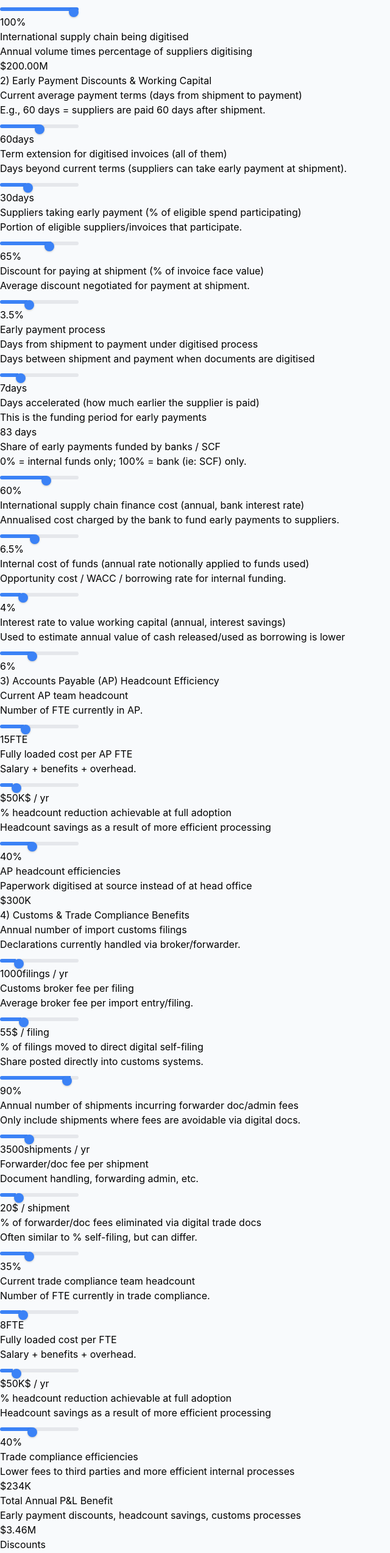
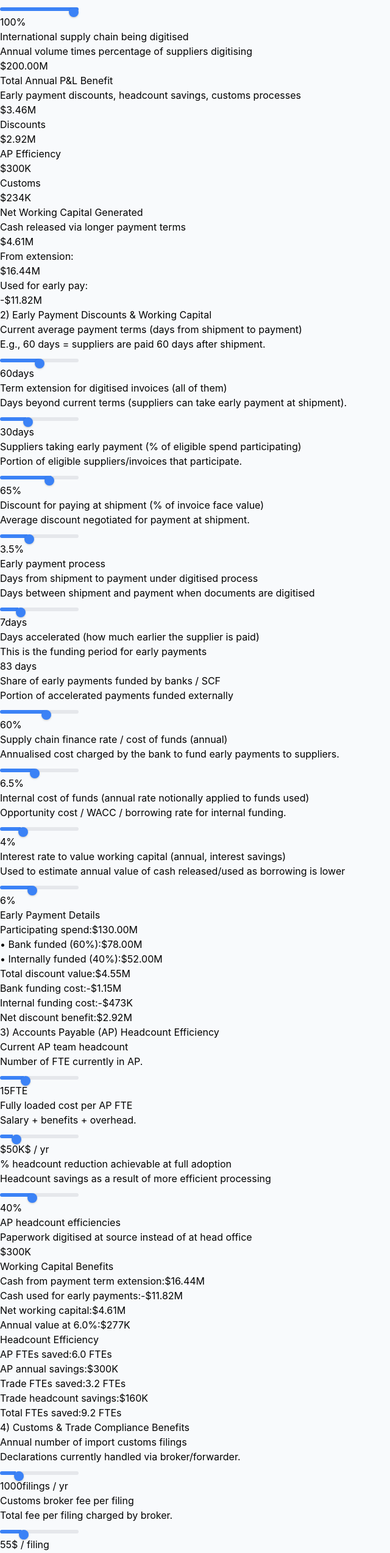
Before and after one commit to tim-1965/newdigitaltradeapp, a React (Vite) app: page / in a window 1280 px wide. Shown: the part 240-2786 px from the top of the page at 61% size, without its empty margins (0-640 px from the left). Built offline with nearby package versions, Linux system fonts and the light colour scheme.

Commit message:
Add files via upload

```diff
--- a/src/TradeSimulator.jsx
+++ b/src/TradeSimulator.jsx
@@ -317,10 +317,9 @@ export default function TradeSimulator() {
       {/* Main Content */}
       <div className="max-w-[1800px] mx-auto px-6 py-6">
         {activeView === 'inputs' ? (
-          <div className="grid lg:grid-cols-2 gap-6">
-            {/* Left Panel - Inputs */}
-            <div className="space-y-6">
-              <div className="bg-white rounded-lg shadow-md p-6">
+        <div className="grid grid-cols-1 lg:grid-cols-2 lg:grid-rows-[auto_auto_auto_auto] gap-6 items-start">
+            {/* 1) Company & Trade Volume */}
+            <div className="bg-white rounded-lg shadow-md p-6 lg:row-start-1 lg:col-start-1">
               <h2 className="text-xl font-bold text-gray-900 mb-4 pb-3 border-b border-gray-200">
                 <span className="text-blue-600">1)</span> Company & Trade Volume
               </h2>
@@ -351,7 +350,53 @@ export default function TradeSimulator() {
               </div>
             </div>
 
-              <div className="bg-white rounded-lg shadow-md p-6">
+            {/* Summary card aligned with top of panel */}
+              <div className="bg-gradient-to-br from-indigo-600 via-purple-600 to-blue-600 rounded-lg shadow-xl p-6 text-white lg:row-start-1 lg:col-start-2">
+              <div className="grid md:grid-cols-2 gap-6">
+                {/* P&L Section */}
+                <div>
+                  <h3 className="text-lg font-bold mb-1">Total Annual P&L Benefit</h3>
+                  <p className="text-indigo-100 text-xs mb-3">Early payment discounts, headcount savings, customs processes</p>
+                  <div className="text-4xl font-bold mb-4">{formatCurrency(totalPLBenefit)}</div>
+
+                  <div className="grid grid-cols-3 gap-2 text-xs">
+                    <div>
+                      <div className="text-indigo-200 mb-1">Discounts</div>
+                      <div className="text-sm font-bold">{formatCurrency(netDiscountBenefit)}</div>
+                    </div>
+                    <div>
+                      <div className="text-indigo-200 mb-1">AP Efficiency</div>
+                      <div className="text-sm font-bold">{formatCurrency(apSavings)}</div>
+                    </div>
+                    <div>
+                      <div className="text-indigo-200 mb-1">Customs</div>
+                      <div className="text-sm font-bold">{formatCurrency(totalCustomsSavings)}</div>
+                    </div>
+                  </div>
+                </div>
+
+              {/* Working Capital Section */}
+                <div className="border-l border-white/30 pl-6">
+                  <h3 className="text-lg font-bold mb-1">Net Working Capital Generated</h3>
+                  <p className="text-blue-100 text-xs mb-3">Cash released via longer payment terms</p>
+                  <div className="text-4xl font-bold mb-4">{formatCurrency(netWorkingCapital)}</div>
+
+                  <div className="grid grid-cols-2 gap-2 text-xs">
+                    <div>
+                      <div className="text-blue-200 mb-1">From extension:</div>
+                      <div className="text-sm font-bold">{formatCurrency(wcFromExtension)}</div>
+                    </div>
+                    <div>
+                      <div className="text-blue-200 mb-1">Used for early pay:</div>
+                      <div className="text-sm font-bold">-{formatCurrency(wcUsedForEarlyPay)}</div>
+                    </div>
+                   </div>
+                  </div>
+                </div>
+              </div>
+
+ {/* 2) Early Payment Discounts & Working Capital */}
+            <div className="bg-white rounded-lg shadow-md p-6 lg:row-start-2 lg:col-start-1">
               <h2 className="text-xl font-bold text-gray-900 mb-4 pb-3 border-b border-gray-200">
                 <span className="text-blue-600">2)</span> Early Payment Discounts & Working Capital
               </h2>
@@ -422,10 +467,10 @@ export default function TradeSimulator() {
                   max={100}
                   step={1}
                   unit="%"
-                    note="0% = internal funds only; 100% = bank (ie: SCF) only."
+                  note="Portion of accelerated payments funded externally"
                 />
                 <SliderField
-                    label="International supply chain finance cost (annual, bank interest rate)"
+                  label="Supply chain finance rate / cost of funds (annual)"
                   value={scfRate}
                   onChange={setScfRate}
                   min={0}
@@ -456,8 +501,43 @@ export default function TradeSimulator() {
                 />
               </div>
             </div>
+           {/* Early Payment Details follow under box 2 */}
+            <div className="bg-white rounded-lg shadow-md p-6 lg:row-start-2 lg:col-start-2 lg:mt-24">
+              <h3 className="text-lg font-semibold text-gray-900 mb-4">Early Payment Details</h3>
+              <div className="space-y-3 text-sm">
+                <div className="flex justify-between">
+                  <span className="text-gray-600">Participating spend:</span>
+                  <span className="font-semibold">{formatCurrency(participatingSpend)}</span>
+                </div>
+                <div className="flex justify-between pl-4">
+                  <span className="text-gray-600">• Bank funded ({formatNumber(bankFundedPct, 0)}%):</span>
+                  <span className="font-semibold text-blue-700">{formatCurrency(bankFundedAmount)}</span>
+                </div>
+                <div className="flex justify-between pl-4">
+                  <span className="text-gray-600">• Internally funded ({formatNumber(100 - bankFundedPct, 0)}%):</span>
+                  <span className="font-semibold text-blue-700">{formatCurrency(internalFundedAmount)}</span>
+                </div>
+                <div className="flex justify-between pt-2 border-t">
+                  <span className="text-gray-600">Total discount value:</span>
+                  <span className="font-semibold text-green-700">{formatCurrency(discountValue)}</span>
+                </div>
+                <div className="flex justify-between">
+                  <span className="text-gray-600">Bank funding cost:</span>
+                  <span className="font-semibold text-red-700">-{formatCurrency(bankFundingCost)}</span>
+                </div>
+                <div className="flex justify-between">
+                  <span className="text-gray-600">Internal funding cost:</span>
+                  <span className="font-semibold text-red-700">-{formatCurrency(internalFundingCost)}</span>
+                </div>
+                <div className="flex justify-between pt-2 border-t font-bold">
+                  <span className="text-gray-900">Net discount benefit:</span>
+                  <span className="text-green-700">{formatCurrency(netDiscountBenefit)}</span>
+                </div>
+              </div>
+            </div>
 
-              <div className="bg-white rounded-lg shadow-md p-6">
+            {/* 3) Accounts Payable (AP) Headcount Efficiency */}
+            <div className="bg-white rounded-lg shadow-md p-6 lg:row-start-3 lg:col-start-1">
               <h2 className="text-xl font-bold text-gray-900 mb-4 pb-3 border-b border-gray-200">
                 <span className="text-blue-600">3)</span> Accounts Payable (AP) Headcount Efficiency
               </h2>
@@ -501,7 +581,56 @@ export default function TradeSimulator() {
               </div>
              </div>
 
+               {/* Working Capital Benefits - Aligns with Box 2 (Early Payment section) */}
                <div className="bg-white rounded-lg shadow-md p-6">
+                <h3 className="text-lg font-semibold text-gray-900 mb-4">Working Capital Benefits</h3>
+                <div className="space-y-3 text-sm">
+                  <div className="flex justify-between">
+                    <span className="text-gray-600">Cash from payment term extension:</span>
+                    <span className="font-semibold text-green-700">{formatCurrency(wcFromExtension)}</span>
+                  </div>
+                  <div className="flex justify-between">
+                    <span className="text-gray-600">Cash used for early payments:</span>
+                    <span className="font-semibold text-red-700">-{formatCurrency(wcUsedForEarlyPay)}</span>
+                  </div>
+                  <div className="flex justify-between pt-2 border-t font-bold">
+                    <span className="text-gray-900">Net working capital:</span>
+                    <span className="text-green-700">{formatCurrency(netWorkingCapital)}</span>
+                  </div>
+                  <div className="flex justify-between pt-2 border-t">
+                    <span className="text-gray-600">Annual value at {formatNumber(wcInterestRate, 1)}%:</span>
+                    <span className="font-semibold text-blue-700">{formatCurrency(wcAnnualValue)}</span>
+                  </div>
+                </div>
+              </div>
+            {/* Headcount Efficiency aligned with box 3 */}
+            <div className="bg-white rounded-lg shadow-md p-6 lg:row-start-3 lg:col-start-2 lg:mt-12">
+              <h3 className="text-lg font-semibold text-gray-900 mb-4">Headcount Efficiency</h3>
+              <div className="space-y-3 text-sm">
+                <div className="flex justify-between">
+                  <span className="text-gray-600">AP FTEs saved:</span>
+                  <span className="font-semibold text-purple-700">{formatNumber(apFteSaved, 1)} FTEs</span>
+                </div>
+                <div className="flex justify-between">
+                  <span className="text-gray-600">AP annual savings:</span>
+                  <span className="font-semibold text-green-700">{formatCurrency(apSavings)}</span>
+                </div>
+                <div className="flex justify-between pt-2 border-t">
+                  <span className="text-gray-600">Trade FTEs saved:</span>
+                  <span className="font-semibold text-purple-700">{formatNumber(tradeFteSaved, 1)} FTEs</span>
+                </div>
+                <div className="flex justify-between">
+                  <span className="text-gray-600">Trade headcount savings:</span>
+                  <span className="font-semibold text-green-700">{formatCurrency(tradeHeadcountSavings)}</span>
+                </div>
+                <div className="flex justify-between pt-2 border-t font-bold">
+                  <span className="text-gray-900">Total FTEs saved:</span>
+                  <span className="text-purple-700">{formatNumber(apFteSaved + tradeFteSaved, 1)} FTEs</span>
+                </div>
+              </div>
+            </div>
+{/* 4) Customs & Trade Compliance Benefits */}
+            <div className="bg-white rounded-lg shadow-md p-6 lg:row-start-4 lg:col-start-1">
               <h2 className="text-xl font-bold text-gray-900 mb-4 pb-3 border-b border-gray-200">
                 <span className="text-blue-600">4)</span> Customs & Trade Compliance Benefits
               </h2>
@@ -522,9 +651,9 @@ export default function TradeSimulator() {
                   onChange={setBrokerFeePerFiling}
                   min={0}
                   max={200}
-                    step={5}
+                  step={1}
                   unit="$ / filing"
-                    note="Average broker fee per import entry/filing."
+                  note="Total fee per filing charged by broker."
                 />
                 <SliderField
                   label="% of filings moved to direct digital self-filing"
@@ -604,142 +733,8 @@ export default function TradeSimulator() {
                 />
               </div>
             </div>
-            </div>
-
-            {/* Right Panel - Results */}
-            <div className="space-y-6">
-              {/* Combined P&L and Working Capital Card */}
-              <div className="bg-gradient-to-br from-indigo-600 via-purple-600 to-blue-600 rounded-lg shadow-xl p-6 text-white">
-                <div className="grid md:grid-cols-2 gap-6">
-                  {/* P&L Section */}
-                  <div>
-                    <h3 className="text-lg font-bold mb-1">Total Annual P&L Benefit</h3>
-                    <p className="text-indigo-100 text-xs mb-3">Early payment discounts, headcount savings, customs processes</p>
-                    <div className="text-4xl font-bold mb-4">{formatCurrency(totalPLBenefit)}</div>
-
-                    <div className="grid grid-cols-3 gap-2 text-xs">
-                      <div>
-                        <div className="text-indigo-200 mb-1">Discounts</div>
-                        <div className="text-sm font-bold">{formatCurrency(netDiscountBenefit)}</div>
-                      </div>
-                      <div>
-                        <div className="text-indigo-200 mb-1">AP Efficiency</div>
-                        <div className="text-sm font-bold">{formatCurrency(apSavings)}</div>
-                      </div>
-                      <div>
-                        <div className="text-indigo-200 mb-1">Customs</div>
-                        <div className="text-sm font-bold">{formatCurrency(totalCustomsSavings)}</div>
-                      </div>
-                    </div>
-                  </div>
-
-                  {/* Working Capital Section */}
-                  <div className="border-l border-white/30 pl-6">
-                    <h3 className="text-lg font-bold mb-1">Net Working Capital Generated</h3>
-                    <p className="text-blue-100 text-xs mb-3">Cash released via longer payment terms</p>
-                    <div className="text-4xl font-bold mb-4">{formatCurrency(netWorkingCapital)}</div>
-
-                    <div className="grid grid-cols-2 gap-2 text-xs">
-                      <div>
-                        <div className="text-blue-200 mb-1">From extension:</div>
-                        <div className="text-sm font-bold">{formatCurrency(wcFromExtension)}</div>
-                      </div>
-                      <div>
-                        <div className="text-blue-200 mb-1">Used for early pay:</div>
-                        <div className="text-sm font-bold">-{formatCurrency(wcUsedForEarlyPay)}</div>
-                      </div>
-                    </div>
-                  </div>
-                </div>
-              </div>
-
-               {/* Working Capital Benefits - Aligns with Box 2 (Early Payment section) */}
-               <div className="bg-white rounded-lg shadow-md p-6">
-                <h3 className="text-lg font-semibold text-gray-900 mb-4">Working Capital Benefits</h3>
-                <div className="space-y-3 text-sm">
-                  <div className="flex justify-between">
-                    <span className="text-gray-600">Cash from payment term extension:</span>
-                    <span className="font-semibold text-green-700">{formatCurrency(wcFromExtension)}</span>
-                  </div>
-                  <div className="flex justify-between">
-                    <span className="text-gray-600">Cash used for early payments:</span>
-                    <span className="font-semibold text-red-700">-{formatCurrency(wcUsedForEarlyPay)}</span>
-                  </div>
-                  <div className="flex justify-between pt-2 border-t font-bold">
-                    <span className="text-gray-900">Net working capital:</span>
-                    <span className="text-green-700">{formatCurrency(netWorkingCapital)}</span>
-                  </div>
-                  <div className="flex justify-between pt-2 border-t">
-                    <span className="text-gray-600">Annual value at {formatNumber(wcInterestRate, 1)}%:</span>
-                    <span className="font-semibold text-blue-700">{formatCurrency(wcAnnualValue)}</span>
-                  </div>
-                </div>
-              </div>
-
-              {/* Early Payment Details - Below Working Capital Benefits */}
-                <div className="bg-white rounded-lg shadow-md p-6">
-                <h3 className="text-lg font-semibold text-gray-900 mb-4">Early Payment Details</h3>
-                <div className="space-y-3 text-sm">
-                  <div className="flex justify-between">
-                    <span className="text-gray-600">Participating spend:</span>
-                    <span className="font-semibold">{formatCurrency(participatingSpend)}</span>
-                  </div>
-                  <div className="flex justify-between pl-4">
-                    <span className="text-gray-600">• Bank funded ({formatNumber(bankFundedPct, 0)}%):</span>
-                    <span className="font-semibold text-blue-700">{formatCurrency(bankFundedAmount)}</span>
-                  </div>
-                  <div className="flex justify-between pl-4">
-                    <span className="text-gray-600">• Internally funded ({formatNumber(100 - bankFundedPct, 0)}%):</span>
-                    <span className="font-semibold text-blue-700">{formatCurrency(internalFundedAmount)}</span>
-                  </div>
-                  <div className="flex justify-between pt-2 border-t">
-                    <span className="text-gray-600">Total discount value:</span>
-                    <span className="font-semibold text-green-700">{formatCurrency(discountValue)}</span>
-                  </div>
-                  <div className="flex justify-between">
-                    <span className="text-gray-600">Bank funding cost:</span>
-                    <span className="font-semibold text-red-700">-{formatCurrency(bankFundingCost)}</span>
-                  </div>
-                  <div className="flex justify-between">
-                    <span className="text-gray-600">Internal funding cost:</span>
-                    <span className="font-semibold text-red-700">-{formatCurrency(internalFundingCost)}</span>
-                  </div>
-                  <div className="flex justify-between pt-2 border-t font-bold">
-                    <span className="text-gray-900">Net discount benefit:</span>
-                    <span className="text-green-700">{formatCurrency(netDiscountBenefit)}</span>
-                  </div>
-                </div>
-              </div>
-
-              {/* Headcount Efficiency - Aligns with Box 3 (AP Headcount section) */}
-              <div className="bg-white rounded-lg shadow-md p-6">
-                <h3 className="text-lg font-semibold text-gray-900 mb-4">Headcount Efficiency</h3>
-                <div className="space-y-3 text-sm">
-                  <div className="flex justify-between">
-                    <span className="text-gray-600">AP FTEs saved:</span>
-                    <span className="font-semibold text-purple-700">{formatNumber(apFteSaved, 1)} FTEs</span>
-                  </div>
-                  <div className="flex justify-between">
-                    <span className="text-gray-600">AP annual savings:</span>
-                    <span className="font-semibold text-green-700">{formatCurrency(apSavings)}</span>
-                  </div>
-                  <div className="flex justify-between pt-2 border-t">
-                    <span className="text-gray-600">Trade FTEs saved:</span>
-                    <span className="font-semibold text-purple-700">{formatNumber(tradeFteSaved, 1)} FTEs</span>
-                  </div>
-                  <div className="flex justify-between">
-                    <span className="text-gray-600">Trade headcount savings:</span>
-                    <span className="font-semibold text-green-700">{formatCurrency(tradeHeadcountSavings)}</span>
-                  </div>
-                  <div className="flex justify-between pt-2 border-t font-bold">
-                    <span className="text-gray-900">Total FTEs saved:</span>
-                    <span className="text-purple-700">{formatNumber(apFteSaved + tradeFteSaved, 1)} FTEs</span>
-                  </div>
-                </div>
-              </div>
-
-            {/* P&L Benefits After Costs - Aligns with Box 4 (Customs section) at bottom */}
-              <div className="bg-white rounded-lg shadow-md p-6">
+            {/* P&L Benefits After Costs aligned with box 4 */}
+            <div className="bg-white rounded-lg shadow-md p-6 lg:row-start-4 lg:col-start-2 lg:mt-12">
               <h3 className="text-lg font-semibold text-gray-900 mb-4">P&L Benefits After Costs</h3>
               <div className="space-y-3">
                 <div className="flex justify-between items-center pb-2 border-b">
@@ -765,7 +760,6 @@ export default function TradeSimulator() {
                 <div className="flex justify-between items-center pt-3">
                   <span className="font-bold text-gray-900">Total P&L Benefit:</span>
                   <span className="text-2xl font-bold text-green-700">{formatCurrency(totalPLBenefit)}</span>
-                  </div>
                 </div>
               </div>
             </div>
```
Lines whose indentation alone changed are shown as unchanged.
